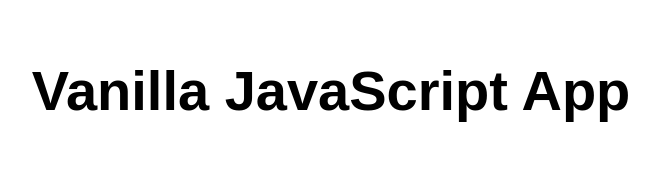
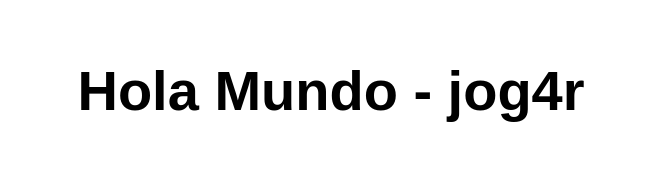
Before and after one commit to jog4r/mi-primera-app-jog4r, a website: page src/index.html in a window 1280 px wide. Shown: the whole page, without its empty margins (309-968 px from the left). Drawn offline with Linux system fonts and the light colour scheme.

Commit message:
//Etiquetas y Título modificados

```diff
--- a/src/index.html
+++ b/src/index.html
@@ -5,12 +5,12 @@
   <meta charset="UTF-8">
   <meta name="viewport" content="width=device-width, initial-scale=1.0">
   <link rel="stylesheet" href="styles.css">
-  <title>Vanilla JavaScript App</title>
+  <title>Vanilla JavaScript App - jog4r</title>
 </head>
 
 <body>
   <main>
-    <h1>Vanilla JavaScript App</h1>
+    <h1>Hola Mundo - jog4r</h1>
   </main>
 </body>
 
```
